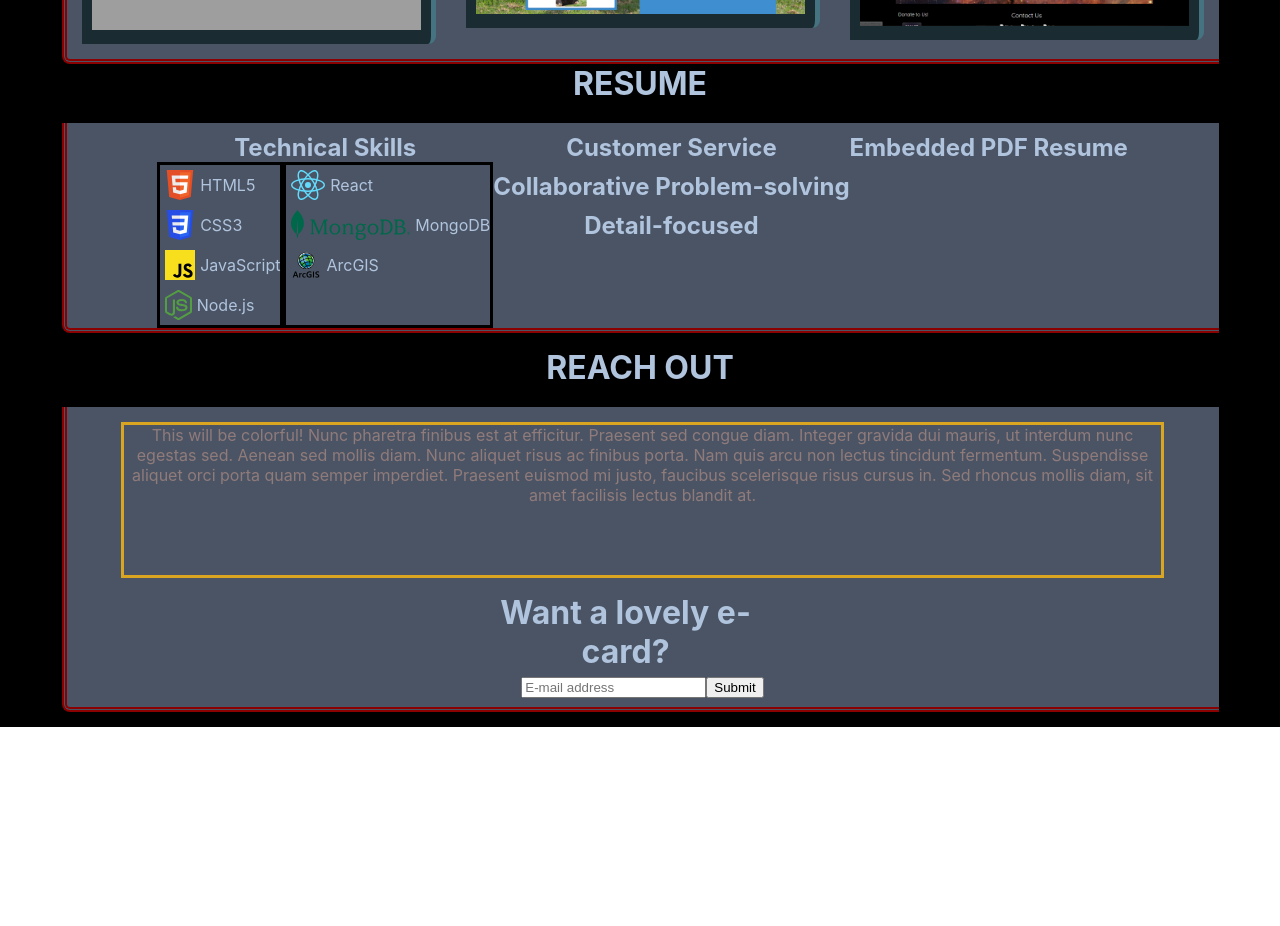
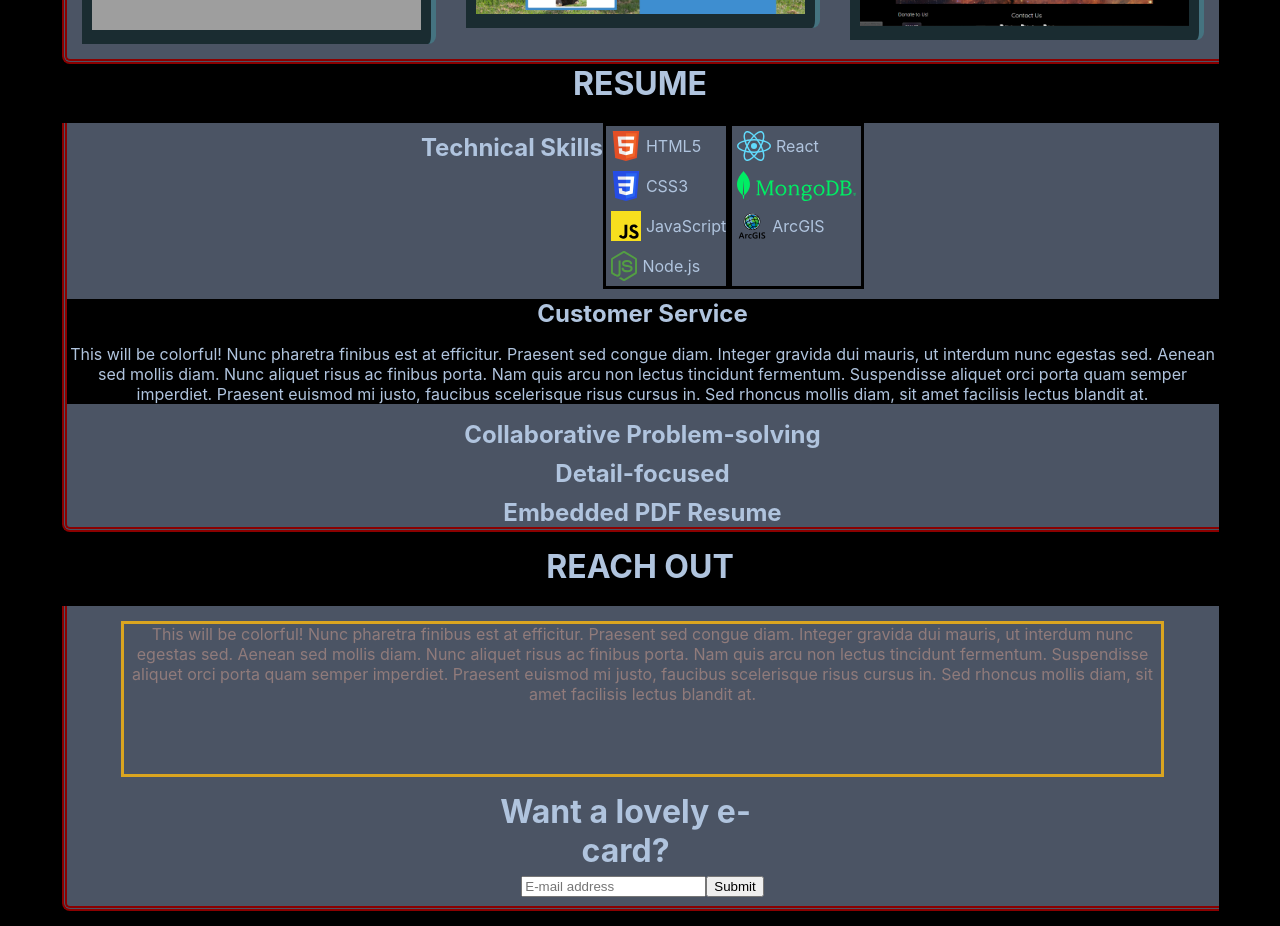
Before and after one commit to maxr-e/desert-moose, a React (Create React App) app in the folder mr-portfolio/: page / in a window 1280 px wide. Shown: the part 1520-2446 px from the top of the page. Before the commit the page ends 2247 px from the top, so only its background shows below. Built offline with nearby package versions, Linux system fonts and the light colour scheme; grey boxes are pictures that could not be loaded.

Commit message:
styled mongoDB logo, styled first  soft skill

```diff
--- a/mr-portfolio/src/App.css
+++ b/mr-portfolio/src/App.css
@@ -203,7 +203,7 @@ a:active {
   height: auto;
   /* display: block; */
 }
-
+/* TODO: change res-wrapper to grid with heading, tech skills, soft skills and embedded res */
 .resume-wrapper {
   background-color: #4b5464;
   display: flex;
@@ -247,6 +247,15 @@ display: flex;
   height: 30px;
   align-items: center;
   margin: 5px;
+}
+
+.soft-skills {
+  /* display: flex; */
+}
+
+.customer-service {
+  background-color: black;
+  word-wrap: normal;
 }
 /* TODO: make the embedded box display block so its under skills, custserv, collab, and detail */
 .embedded-resume-box {
--- a/mr-portfolio/src/App.js
+++ b/mr-portfolio/src/App.js
@@ -11,7 +11,10 @@ import css3Logo from "../src/images/CSS3_logo.svg"
 import jsLogo from "../src/images/js_logo_svg.svg"
 import nodeLogo from "../src/images/node_js_logo.svg"
 import reactLogo from "../src/images/reactLogo.svg"
-import mongoLogo from "../src/images/MongoDB_Fores-Green.svg"
+import mongoLogoDark from "../src/images/MongoDB_Fores-Green.svg"
+import mongoLogoLite from "../src/images/MongoDB_Spring-Green.svg"
+import mongoLogoWhite from "../src/images/MongoDB_White.svg"
+
 import arcLogo from "../src/images/ArcGIS_logo_240.png"
 import moon_phase from "../src/images/moon-phase-oakland-screen.png";
 
@@ -143,9 +146,9 @@ function App() {
         </h2>
         <div className="resume-wrapper">
           <div>
-            <h3>Technical Skills</h3>
             {/* <img>CSS Merit Badge</img> */}
             <div className="skills">
+            <h3>Technical Skills</h3>
               <ul className="tech-list">
                 <li>
                   <img
@@ -191,11 +194,10 @@ function App() {
                 </li>
                 <li>
                   <img
-                    src={mongoLogo}
+                    src={mongoLogoLite}
                     className="tech-logo"
                     alt="mongoDB logo"
                   ></img>
-                  MongoDB
                 </li>
                 <li>
                   <img
@@ -209,8 +211,17 @@ function App() {
               </ul>
             </div>
           </div>
-          <div>
-            <div><h3>Customer Service</h3></div>
+          <div className="soft-skills">
+            <div className="customer-service">
+              <h3>Customer Service</h3>
+              <p>This will be colorful! Nunc pharetra finibus est at efficitur.
+            Praesent sed congue diam. Integer gravida dui mauris, ut interdum
+            nunc egestas sed. Aenean sed mollis diam. Nunc aliquet risus ac
+            finibus porta. Nam quis arcu non lectus tincidunt fermentum.
+            Suspendisse aliquet orci porta quam semper imperdiet. Praesent
+            euismod mi justo, faucibus scelerisque risus cursus in. Sed rhoncus
+            mollis diam, sit amet facilisis lectus blandit at.</p>
+            </div>
             <div><h3>Collaborative Problem-solving</h3></div>
             <div><h3>Detail-focused</h3></div>
           </div>
```
Also changed, not shown: mr-portfolio/src/images/MongoDB_White.png (added), mr-portfolio/src/images/MongoDB_White.svg (added).
